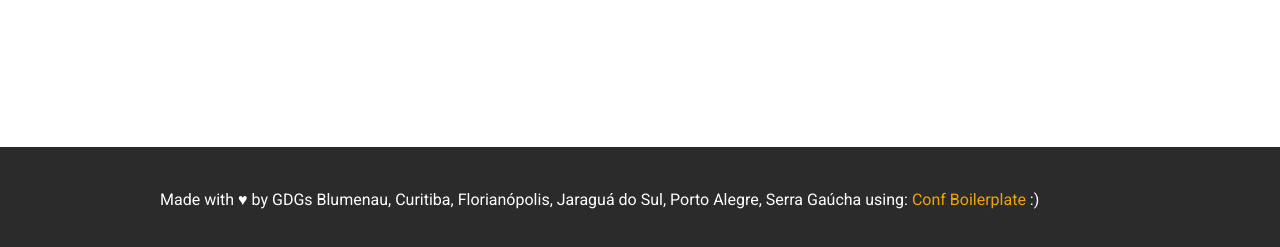
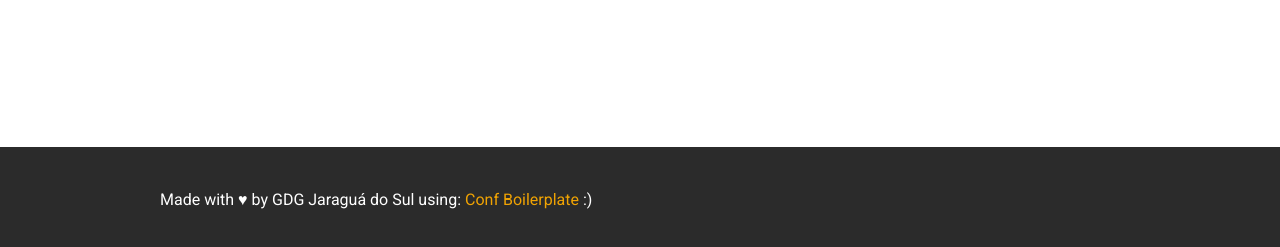
Before and after one commit to bsi-2012/semana-academica-2014, a plain HTML site: page out/index.html in a window 1280 px wide. Shown: the part 2179-2426 px from the top of the page. Drawn offline with nearby package versions, Linux system fonts and the light colour scheme; some packages are replaced by stand-ins of ours.

Commit message:
Update footer

```diff
--- a/out/index.html
+++ b/out/index.html
@@ -134,7 +134,7 @@
       <!-- FOOTER -->
       <footer class="footer">
         <div class="wrapper">
-          <p>Made with ♥ by GDGs Blumenau, Curitiba, Florianópolis, Jaraguá do Sul, Porto Alegre, Serra Gaúcha using: <a href="https://github.com/braziljs/conf-boilerplate">Conf Boilerplate</a> :)</p>
+          <p>Made with ♥ by GDG Jaraguá do Sul using: <a href="https://github.com/braziljs/conf-boilerplate">Conf Boilerplate</a> :)</p>
         </div>
       </footer>
       <!-- / FOOTER -->
```
Also changed, not shown: 1 other file.
